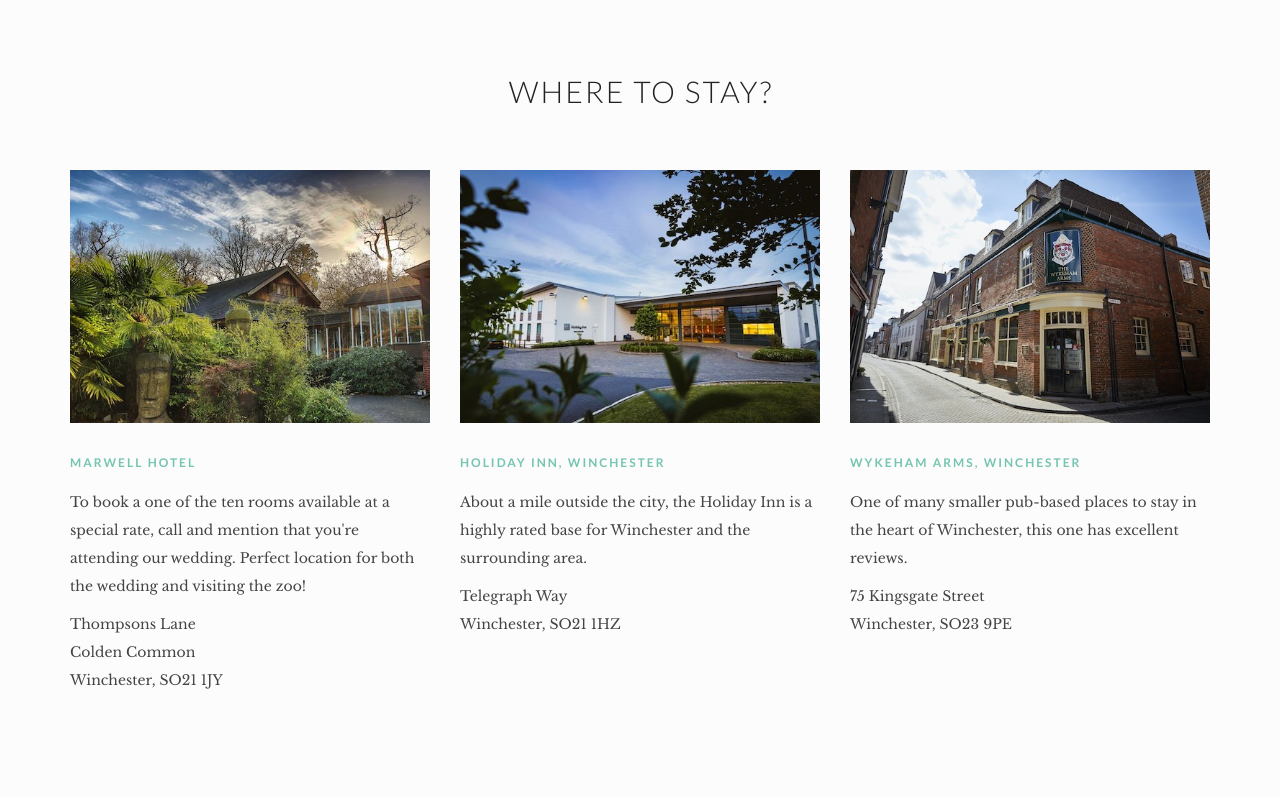
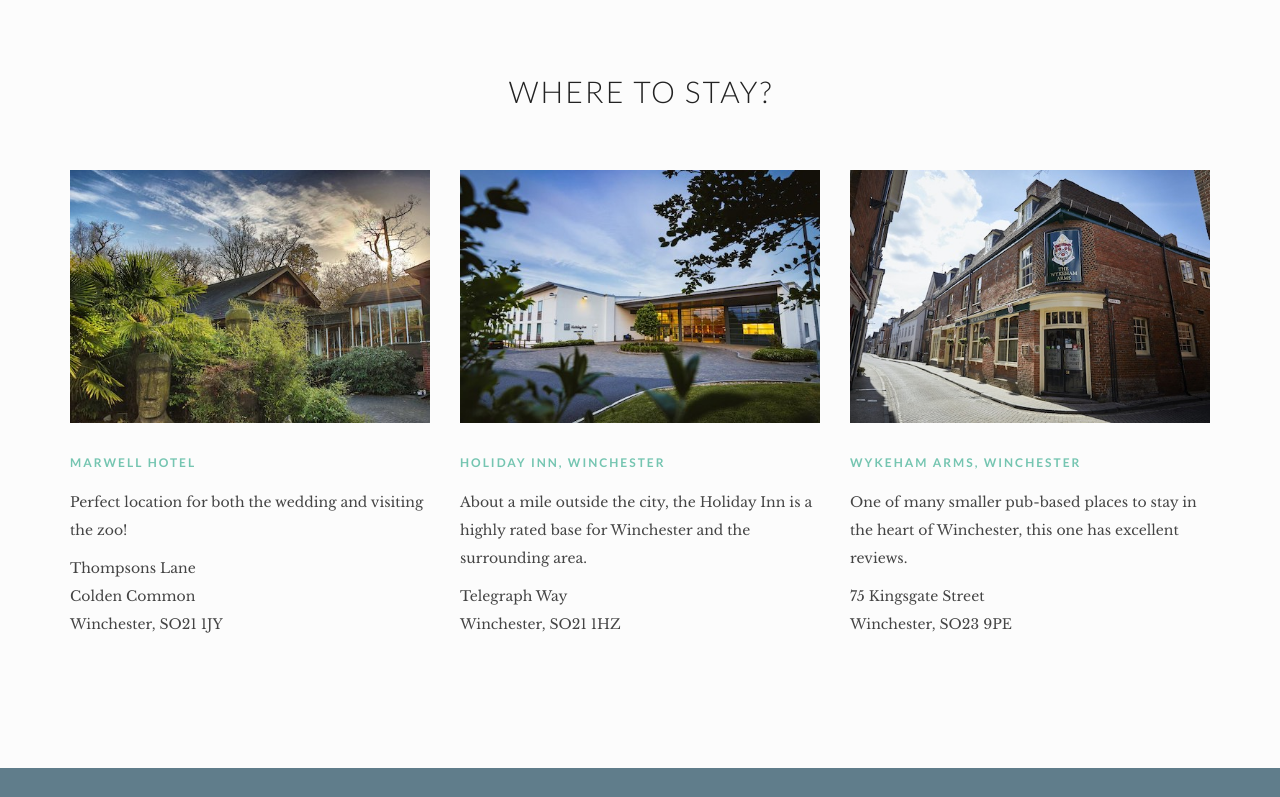
Before and after one commit to robbiechicago/robandella, a plain HTML site: page index.html in a window 1280 px wide. Shown: the part 2029-2826 px from the top of the page. Drawn offline with nearby package versions, Linux system fonts and the light colour scheme.

Commit message:
removed room allocation bit

```diff
--- a/index.html
+++ b/index.html
@@ -152,7 +152,7 @@
                     </a>
                     <h6>Marwell Hotel</h6>
                     <p>
-                        To book a one of the ten rooms available at a special rate, call and mention that you're attending our wedding.  Perfect location for both the wedding and visiting the zoo!
+                        Perfect location for both the wedding and visiting the zoo!
                     </p>
                     <p>
                         Thompsons Lane<br>
```
